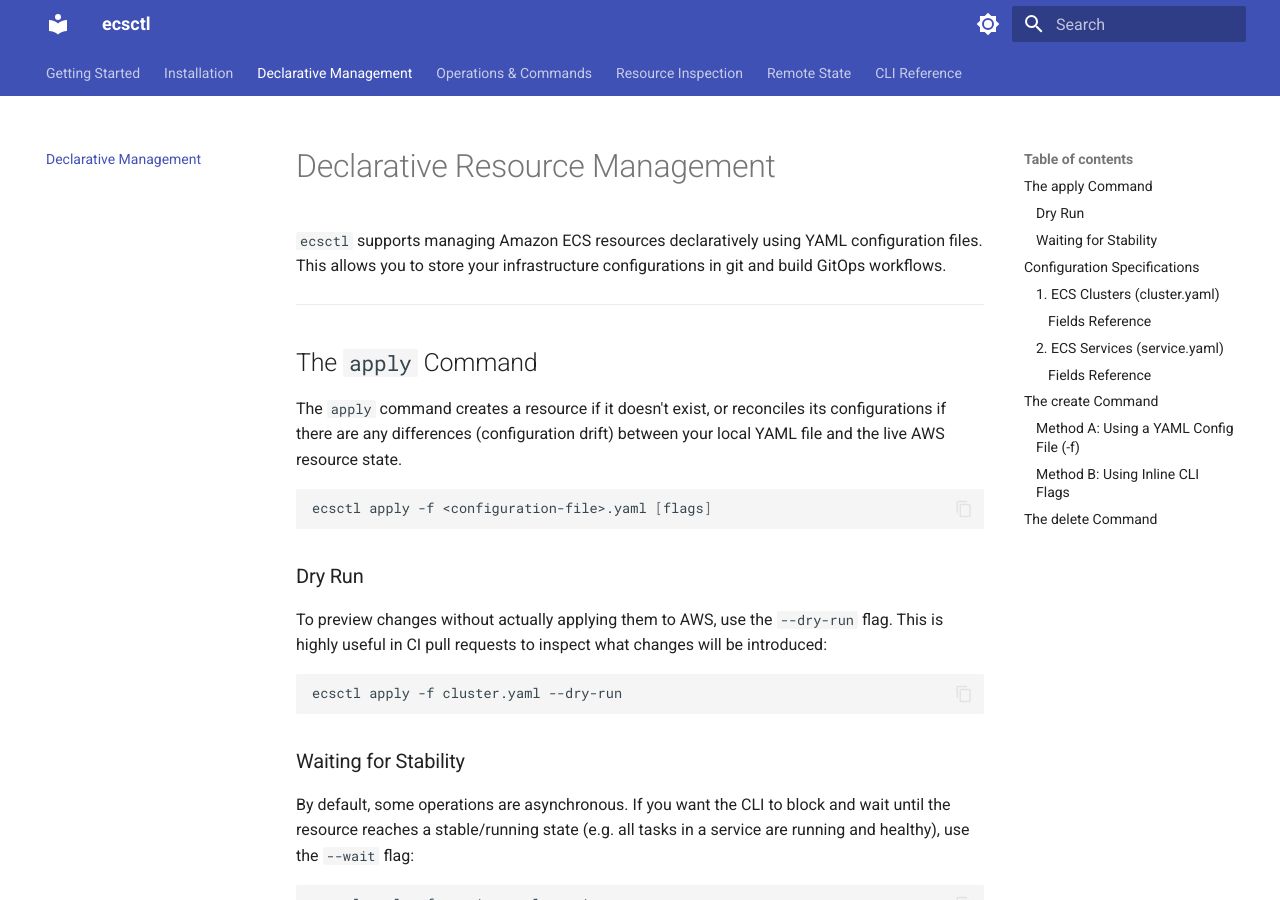
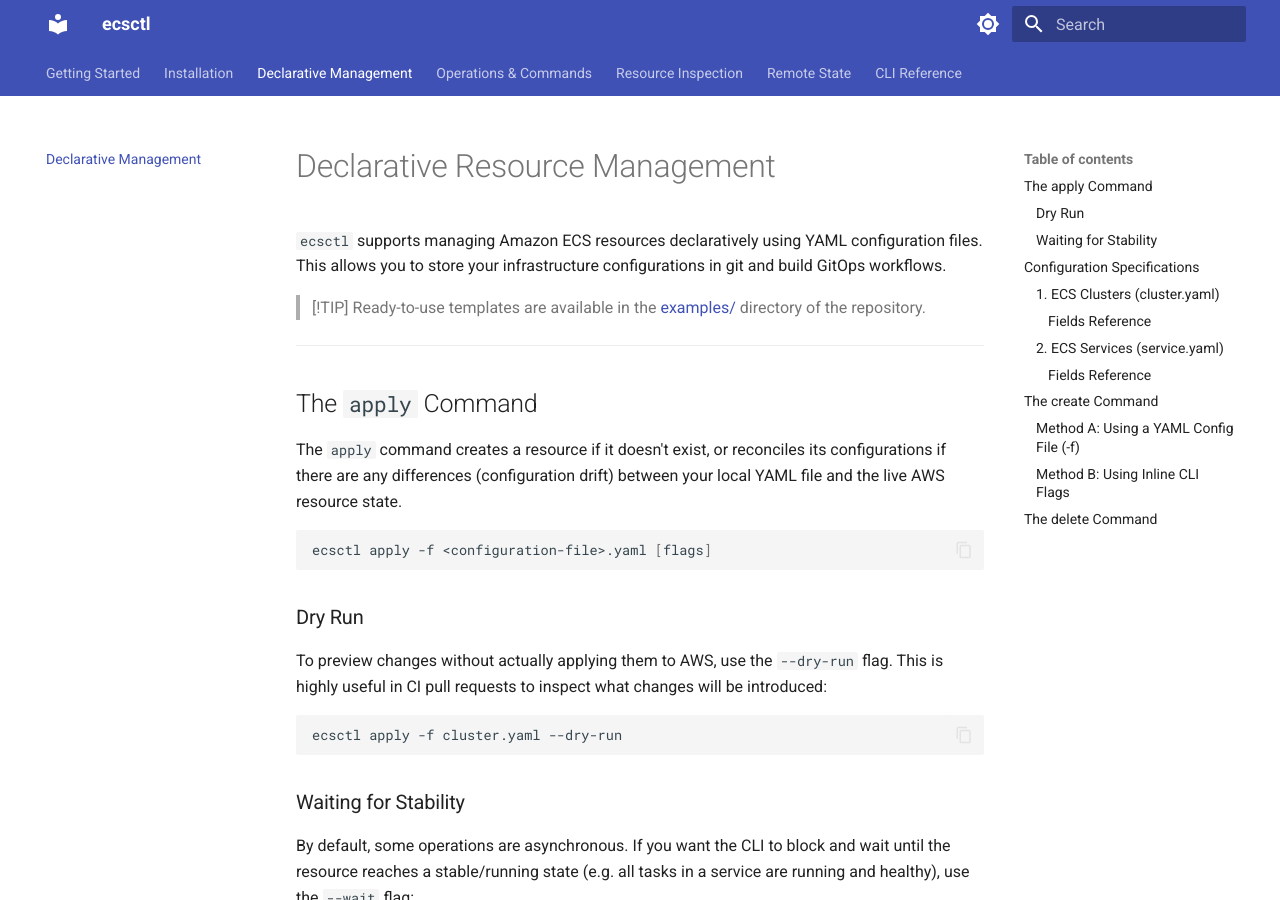
Before and after one commit to Roslaan001/ecsctl, an MkDocs documentation site: the page built from docs/declarative.md, in a window 1280 px wide and 900 px high. Built offline with MkDocs 1.6.1 and Material for MkDocs 9.7.7, drawn with Linux system fonts in a browser that asks for light colours.

Commit message:
feat: add template configuration files in examples/ and update docs

```diff
--- a/docs/declarative.md
+++ b/docs/declarative.md
@@ -1,6 +1,9 @@
 # Declarative Resource Management
 
 `ecsctl` supports managing Amazon ECS resources declaratively using YAML configuration files. This allows you to store your infrastructure configurations in git and build GitOps workflows.
+
+> [!TIP]
+> Ready-to-use templates are available in the [examples/](https://github.com/Roslaan001/ecsctl/tree/main/examples) directory of the repository.
 
 ---
 
```
Also changed, not shown: 2 other files.
